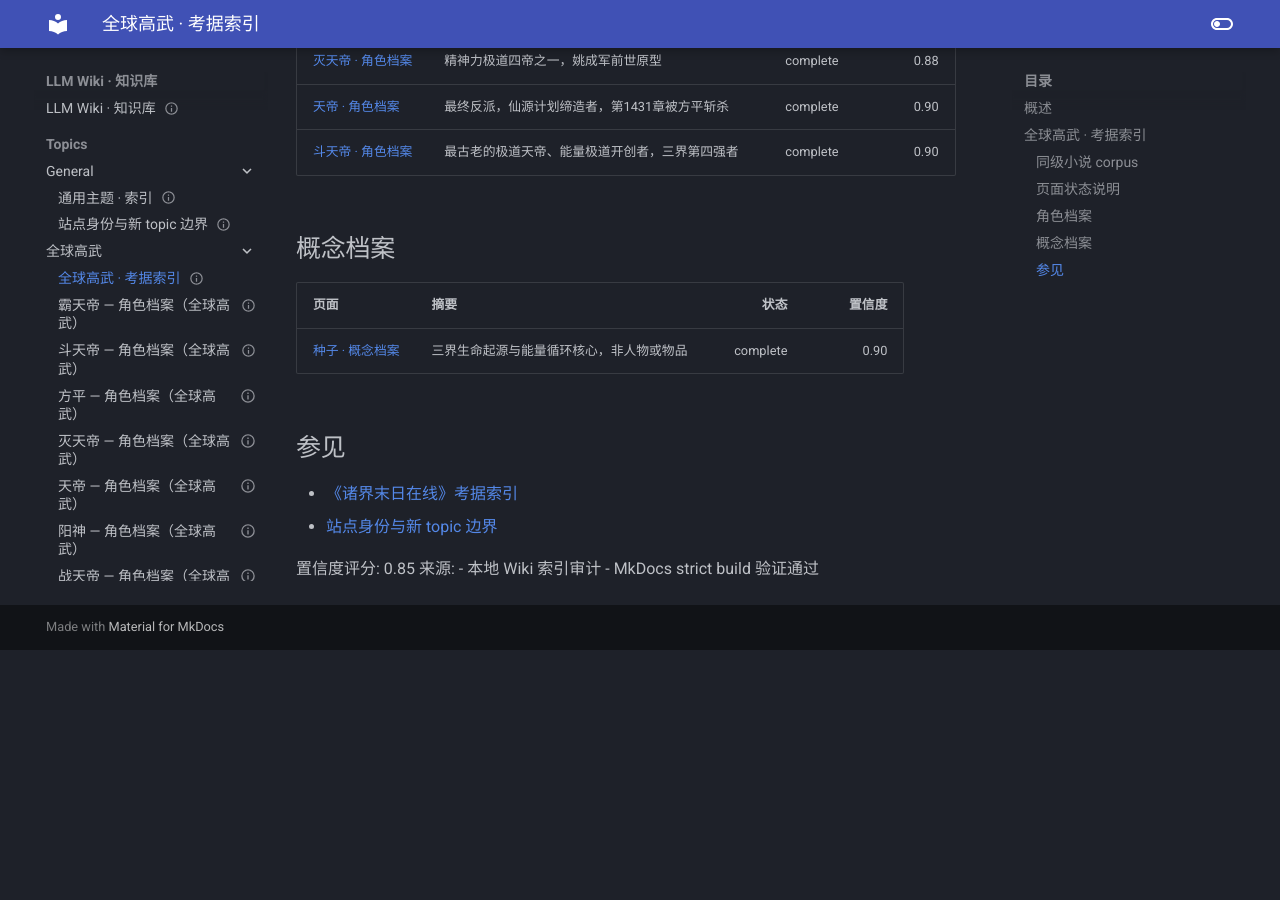
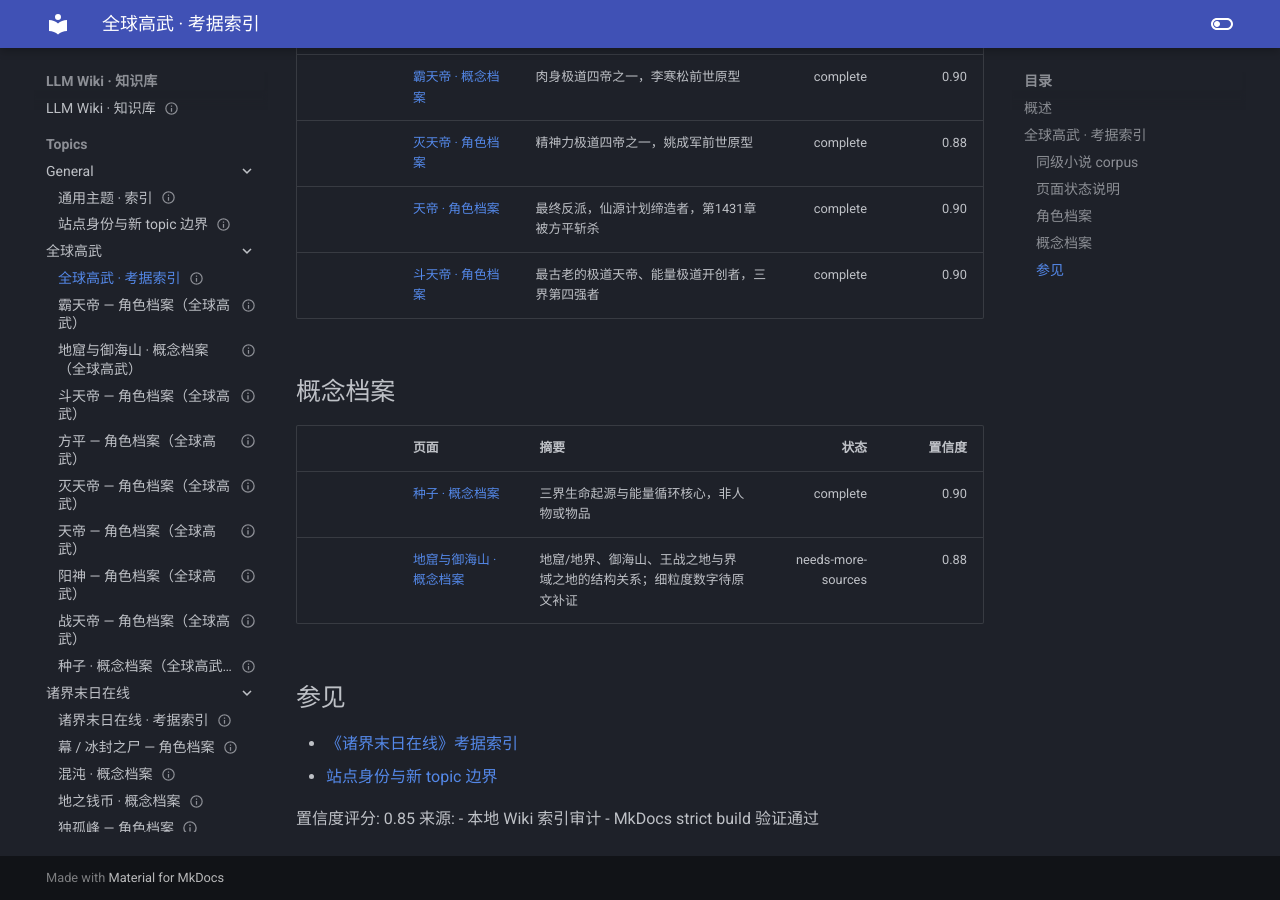
Before and after one commit to Zack3155/llm-wiki, an MkDocs documentation site: the page built from docs/topics/全球高武/_index.md, in a window 1280 px wide and 900 px high, scrolled down 904 px. Built offline with MkDocs 1.6.1 and Material for MkDocs 9.7.7, drawn with Linux system fonts in a browser that asks for light colours; before the commit the page ends 1554 px from its top, so only the background shows below that.

```diff
--- a/docs/topics/全球高武/_index.md
+++ b/docs/topics/全球高武/_index.md
@@ -33,21 +33,22 @@ topic_key: "quanqiu-gaowu"
 
 ## 角色档案
 
-| 页面 | 摘要 | 状态 | 置信度 |
-|---|---|---:|---:|
-| [方平 · 角色档案](fang-ping-profile.md) | 男主角真实身份、三帝布局后手与终局阴间主宰位格 | complete | 0.88 |
-| [阳神 · 角色档案](yang-shen-profile.md) | 初武皇者、三界第二强者，方平的关键引路人 | complete | 0.92 |
-| [战天帝 · 角色档案](zhan-tian-di-profile.md) | 三帝之首、系统制造者与方平布局的核心驱动力 | complete | 0.93 |
-| [霸天帝 · 概念档案](ba-tian-di-profile.md) | 肉身极道四帝之一，李寒松前世原型 | complete | 0.90 |
-| [灭天帝 · 角色档案](mie-tian-di-profile.md) | 精神力极道四帝之一，姚成军前世原型 | complete | 0.88 |
-| [天帝 · 角色档案](tian-di-profile.md) | 最终反派，仙源计划缔造者，第1431章被方平斩杀 | complete | 0.90 |
-| [斗天帝 · 角色档案](dou-tian-di-profile.md) | 最古老的极道天帝、能量极道开创者，三界第四强者 | complete | 0.90 |
+|| 页面 | 摘要 | 状态 | 置信度 |
+||---|---|---:|---:|
+|| [方平 · 角色档案](fang-ping-profile.md) | 男主角真实身份、三帝布局后手与终局阴间主宰位格 | complete | 0.88 |
+|| [阳神 · 角色档案](yang-shen-profile.md) | 初武皇者、三界第二强者，方平的关键引路人 | complete | 0.92 |
+|| [战天帝 · 角色档案](zhan-tian-di-profile.md) | 三帝之首、系统制造者与方平布局的核心驱动力 | complete | 0.93 |
+|| [霸天帝 · 概念档案](ba-tian-di-profile.md) | 肉身极道四帝之一，李寒松前世原型 | complete | 0.90 |
+|| [灭天帝 · 角色档案](mie-tian-di-profile.md) | 精神力极道四帝之一，姚成军前世原型 | complete | 0.88 |
+|| [天帝 · 角色档案](tian-di-profile.md) | 最终反派，仙源计划缔造者，第1431章被方平斩杀 | complete | 0.90 |
+|| [斗天帝 · 角色档案](dou-tian-di-profile.md) | 最古老的极道天帝、能量极道开创者，三界第四强者 | complete | 0.90 |
 
 ## 概念档案
 
-| 页面 | 摘要 | 状态 | 置信度 |
-|---|---|---:|---:|
-| [种子 · 概念档案](zhongzi-concept.md) | 三界生命起源与能量循环核心，非人物或物品 | complete | 0.90 |
+|| 页面 | 摘要 | 状态 | 置信度 |
+||---|---|---:|---:|
+|| [种子 · 概念档案](zhongzi-concept.md) | 三界生命起源与能量循环核心，非人物或物品 | complete | 0.90 |
+|| [地窟与御海山 · 概念档案](diku-yuhaishan-concept.md) | 地窟/地界、御海山、王战之地与界域之地的结构关系；细粒度数字待原文补证 | needs-more-sources | 0.88 |
 
 ## 参见
 
```
Also changed, not shown: other parts of docs/topics/全球高武/_index.md (+2 -2 lines), docs/index.md (+1 -1 lines), docs/log.md (+12 -0 lines), docs/topics/全球高武/diku-yuhaishan-concept.md (added, +161 -0 lines).
